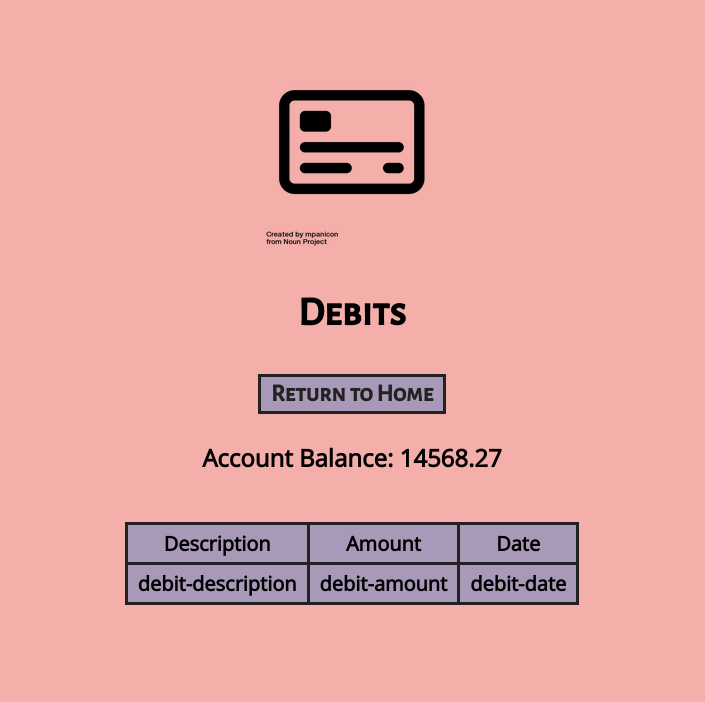
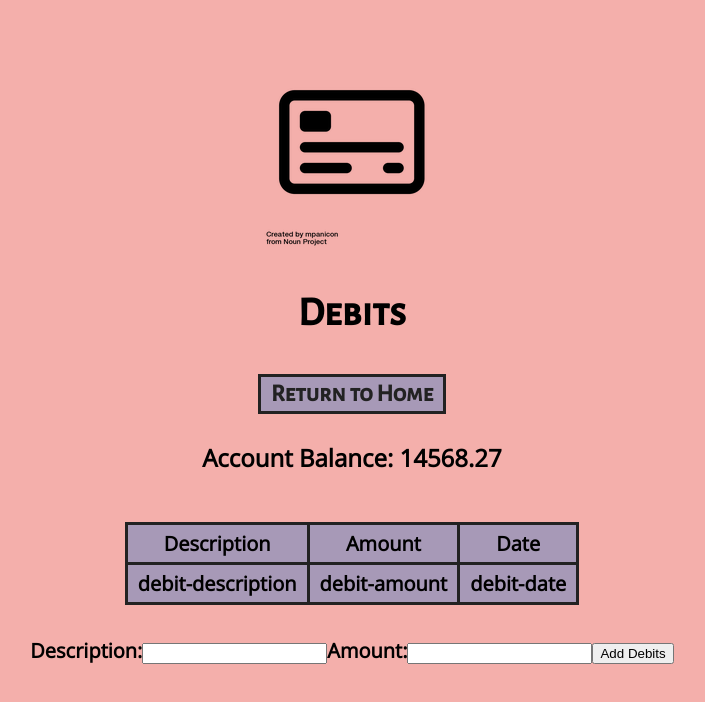
Before and after one commit to vilnytskyy/-summer-2021-39548-assignment-4, a React (Create React App) app: page /debits in a window 1280 px wide. Shown: the top 702 px of the page, without its empty margins (288-993 px from the left). Built offline with nearby package versions, Linux system fonts and the light colour scheme; no server answers.

Commit message:
Imported AddData component

```diff
--- a/src/components/Debits.js
+++ b/src/components/Debits.js
@@ -3,6 +3,7 @@ import { Link } from 'react-router-dom';
 import debitImg from '../imgs/debit.png';
 import Display from './Display';
 import AccountBalance from './AccountBalance';
+import AddData from './AddData';
 
 class Debits extends Component {
     render() {
@@ -35,6 +36,10 @@ class Debits extends Component {
                         </tbody>
                     </table>
                 </div>
+
+                <div>
+                    <AddData data={this.props.debitInfo} name={"Debits"} />
+                </div>
             </div>
         );
     }
```
